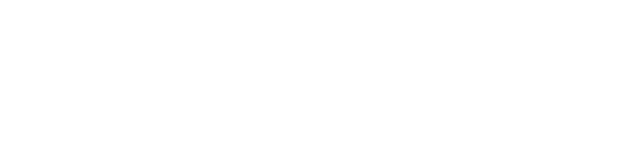
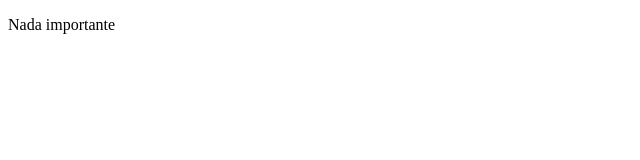
Before and after one commit to SebastianGomezR/branches, a plain HTML site: page index.html in a window 1280 px wide. Shown: the whole page, without its empty margins (0-640 px from the left). Drawn offline with Linux system fonts and the light colour scheme.

Commit message:
Cambio, se anexa algo.txt

```diff
--- a/index.html
+++ b/index.html
@@ -5,6 +5,8 @@
     <title>Title</title>
 </head>
 <body>
-
+    <section>
+        <p>Nada importante</p>
+    </section>
 </body>
 </html>
```
Also changed, not shown: algo.txt (added).
